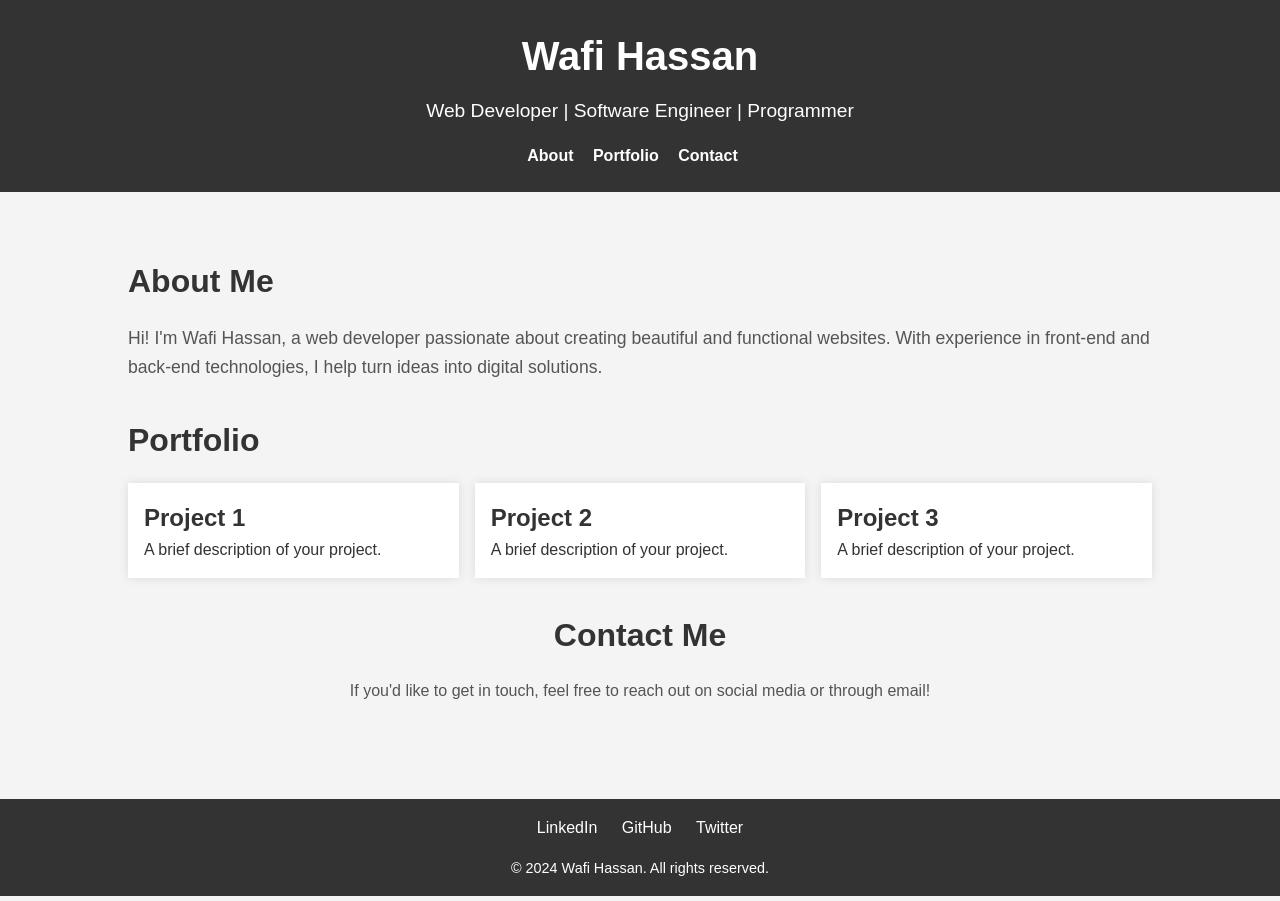
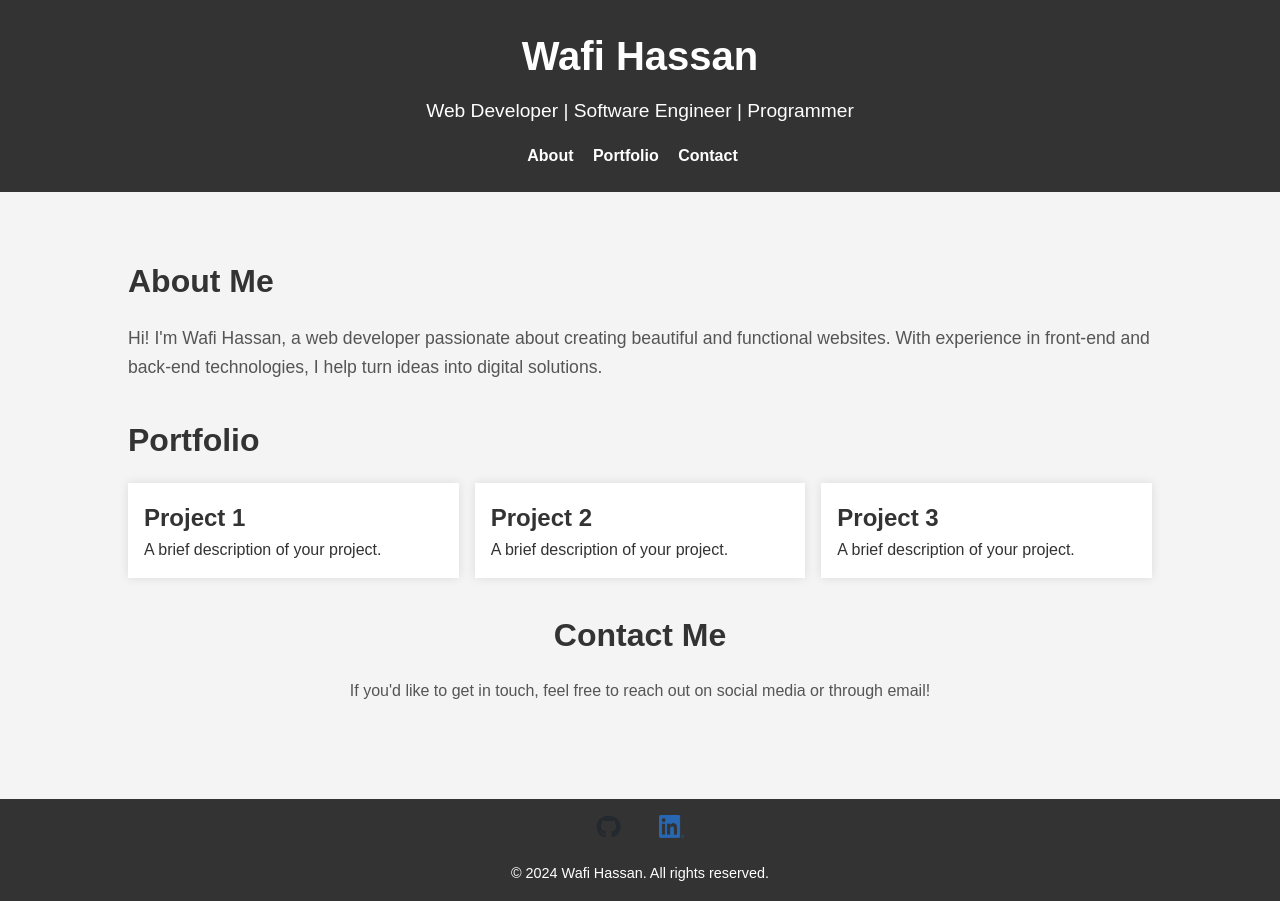
Before and after one commit to Wafinator/Wafinator.github.io, a plain HTML site: page index.html in a window 1280 px wide. Drawn offline with Linux system fonts and the light colour scheme.

Commit message:
added icons, webpage icon

```diff
--- a/index.html
+++ b/index.html
@@ -6,6 +6,7 @@
     <meta http-equiv="X-UA-Compatible" content="IE=edge">
     <title>Wafi Hassan - Personal Website</title>
     <link rel="stylesheet" href="style.css">
+    <link rel="icon" href="w-logo.jpg"type="image/x-icon"/> <!-- header icon webpage-->
 </head>
 <body>
     <header>
@@ -54,11 +55,15 @@
     </div>
 
     <footer>
-        <a href="#">LinkedIn</a>
-        <a href="#">GitHub</a>
-        <a href="#">Twitter</a>
+        <a href="https://github.com/Wafinator" target="_blank">
+            <img src="github-mark.png" alt="Github" width="25" height="23">
+        </a>&nbsp;&nbsp;
+        <a href="https://www.linkedin.com/in/whassan03/" target="_blank">
+            <img src="LI-In-Bug.png" alt="LinkedIn" width="25" height="23">
+        </a>
         <p>&copy; 2024 Wafi Hassan. All rights reserved.</p>
     </footer>
+
 
     <script>
         // Smooth scrolling for navigation links
```
